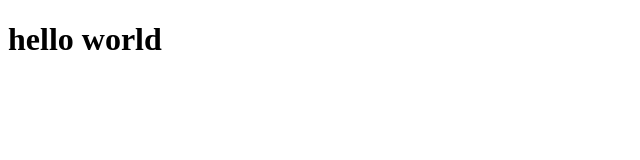
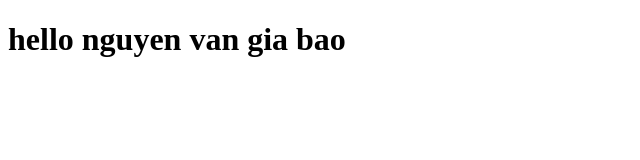
Before and after one commit to GiaBao-source206/GiaBao-source206.github.io, a plain HTML site: page index.html in a window 1280 px wide. Shown: the whole page, without its empty margins (0-640 px from the left). Drawn offline with Linux system fonts and the light colour scheme.

Commit message:
second push

```diff
--- a/index.html
+++ b/index.html
@@ -6,6 +6,6 @@
     <title>Document</title>
 </head>
 <body>
-    <h1> hello world </h1>
+    <h1> hello nguyen van gia bao </h1>
 </body>
 </html>
```
